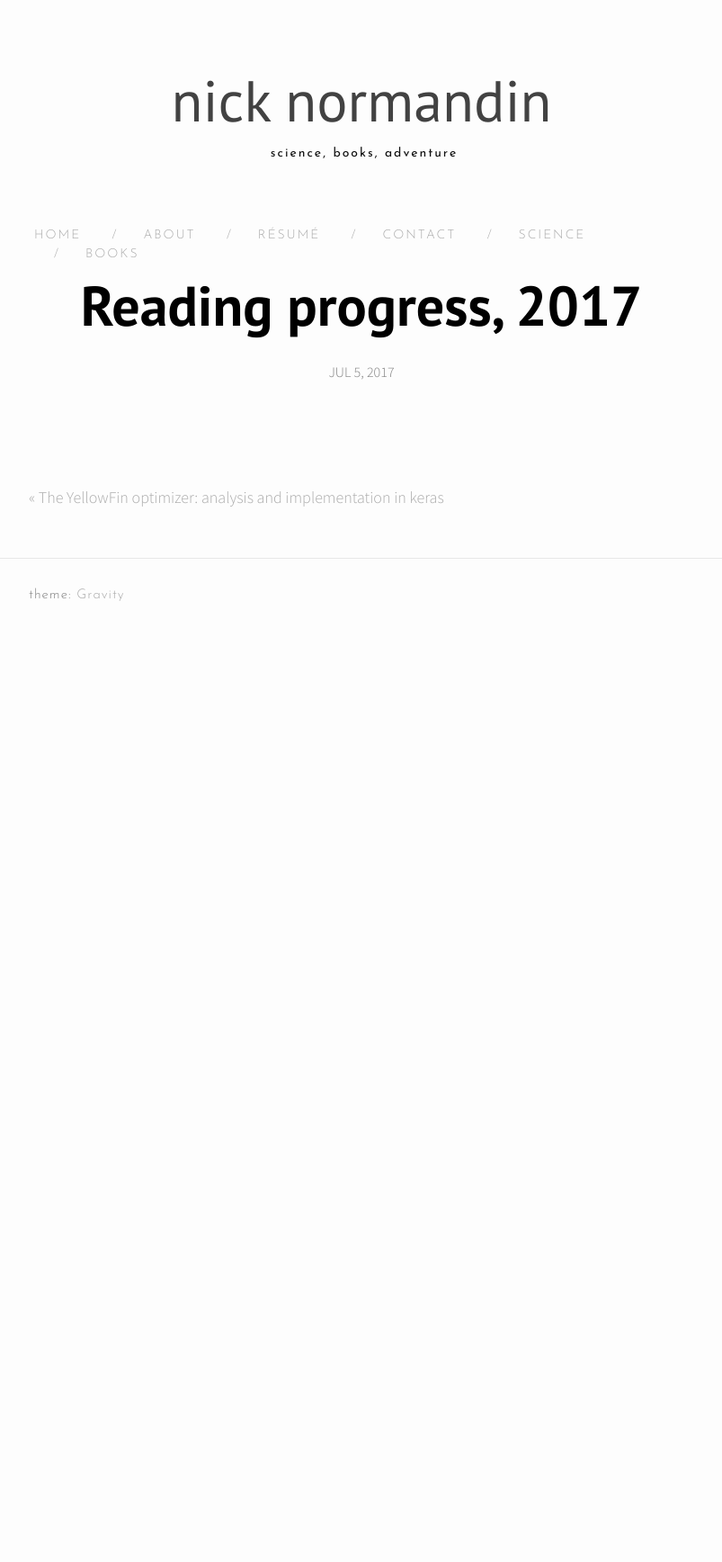
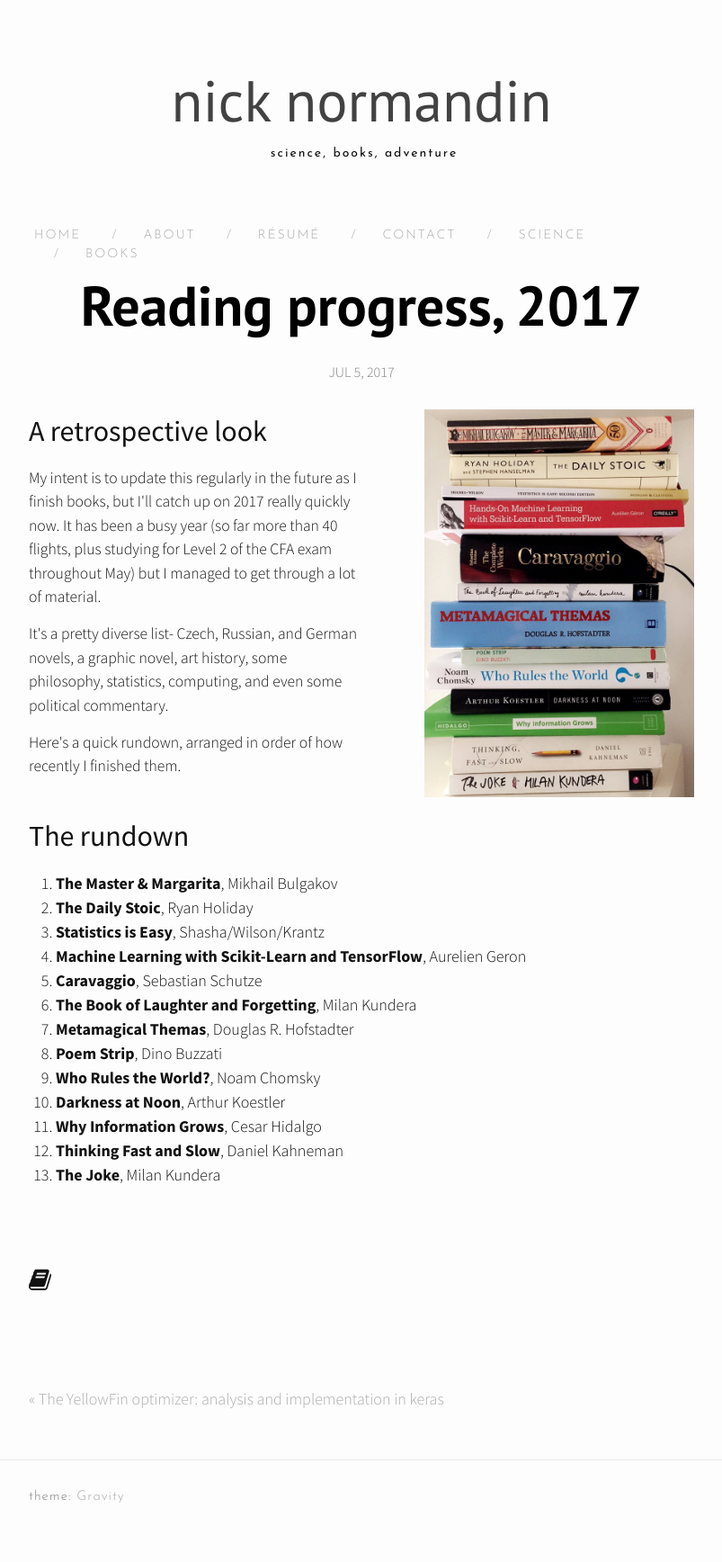
Before and after one commit to nnormandin/nnormandin.github.io, a Jekyll site: the page built from _posts/2017-07-05-reading.md, in a window 1280 px wide. Shown: the whole page at 90% size, without its empty margins (238-1041 px from the left). Built offline with Jekyll 4.4.1, drawn with Linux system fonts in a browser that asks for light colours; nearby versions of some CDN libraries; before the commit the page ends 900 px from its top, so only the background shows below that.

Commit message:
update first book post

```diff
--- a/_posts/2017-07-05-reading.md
+++ b/_posts/2017-07-05-reading.md
@@ -4,3 +4,43 @@
 date:   2017-07-05
 categories: ["books"]
 ---
+
+<div style="float: left; width: 50%; height: 450px">
+<h2>A retrospective look</h2>
+<p>
+    My intent is to update this regularly in the future as I finish books, but I'll catch up on 2017 really quickly now. It has been a busy year (so far more than 40 flights, plus studying for Level 2 of the CFA exam throughout May) but I managed to get through a lot of material. </p>
+<p>
+    It's a pretty diverse list- Czech, Russian, and German novels, a graphic novel, art history, some philosophy, statistics, computing, and even some political commentary.</p>
+<p>
+    Here's a quick rundown, arranged in order of how recently I finished them.
+</p>
+</div>
+<div style="float: right; width: 50%; height: 450px">
+<img src="/assets/images/books.jpg" align="right" alt="books_2017" style=" width: 300px">
+</div>
+
+
+<div>
+<h2>The rundown</h2>
+<ol>
+    <li><strong>The Master & Margarita</strong>, Mikhail Bulgakov</li>
+    <li><strong>The Daily Stoic</strong>, Ryan Holiday</li>
+    <li><strong>Statistics is Easy</strong>, Shasha/Wilson/Krantz</li>
+    <li><strong>Machine Learning with Scikit-Learn and TensorFlow</strong>, Aurelien Geron</li>
+    <li><strong>Caravaggio</strong>, Sebastian Schutze</li>
+    <li><strong>The Book of Laughter and Forgetting</strong>, Milan Kundera</li>
+    <li><strong>Metamagical Themas</strong>, Douglas R. Hofstadter</li>
+    <li><strong>Poem Strip</strong>, Dino Buzzati</li>
+    <li><strong>Who Rules the World?</strong>, Noam Chomsky</li>
+    <li><strong>Darkness at Noon</strong>, Arthur Koestler</li>
+    <li><strong>Why Information Grows</strong>, Cesar Hidalgo</li>
+    <li><strong>Thinking Fast and Slow</strong>, Daniel Kahneman</li>
+    <li><strong>The Joke</strong>, Milan Kundera</li>
+</ol>
+
+
+</div><br><br>
+
+<div>
+<h1><i class="fa fa-book" aria-hidden="true"></i></h1>
+</div>
```
Also changed, not shown: _posts/2017-07-01-yellowfin.md (+3 -0 lines), resume.md (+12 -0 lines), assets/images/books.jpg (added), 1 other file.
